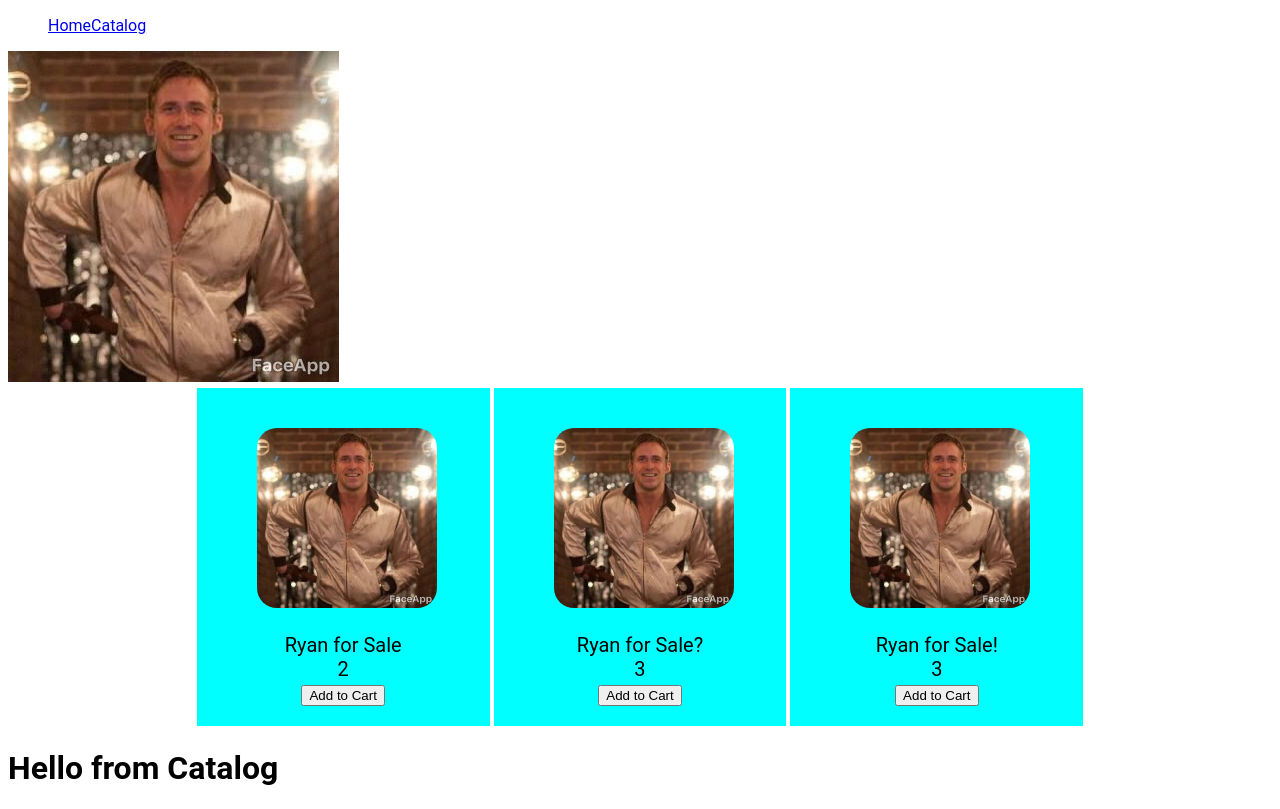
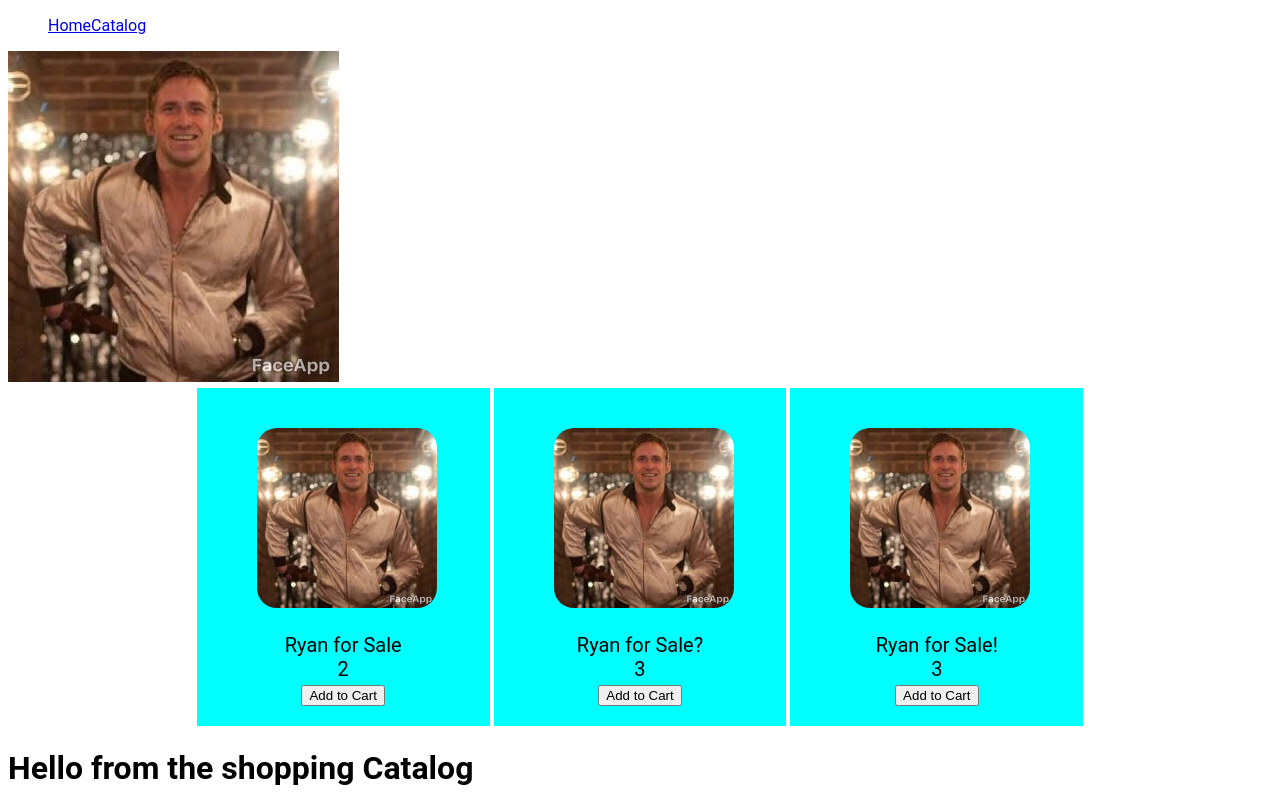
Before and after one commit to Ying-lenny/odin-shopping, a React (Create React App) app: page /Catalog in a window 1280 px wide. Built offline with nearby package versions, Linux system fonts and the light colour scheme.

Commit message:
Update Catalog.js

```diff
--- a/src/Components/Catalog.js
+++ b/src/Components/Catalog.js
@@ -23,7 +23,7 @@ const Catalog = () => {
             <div>
                 <ProductContainer/>
             </div>
-            <h1>Hello from Catalog</h1>
+            <h1>Hello from the shopping Catalog</h1>
         </div>
     )
 }
```
